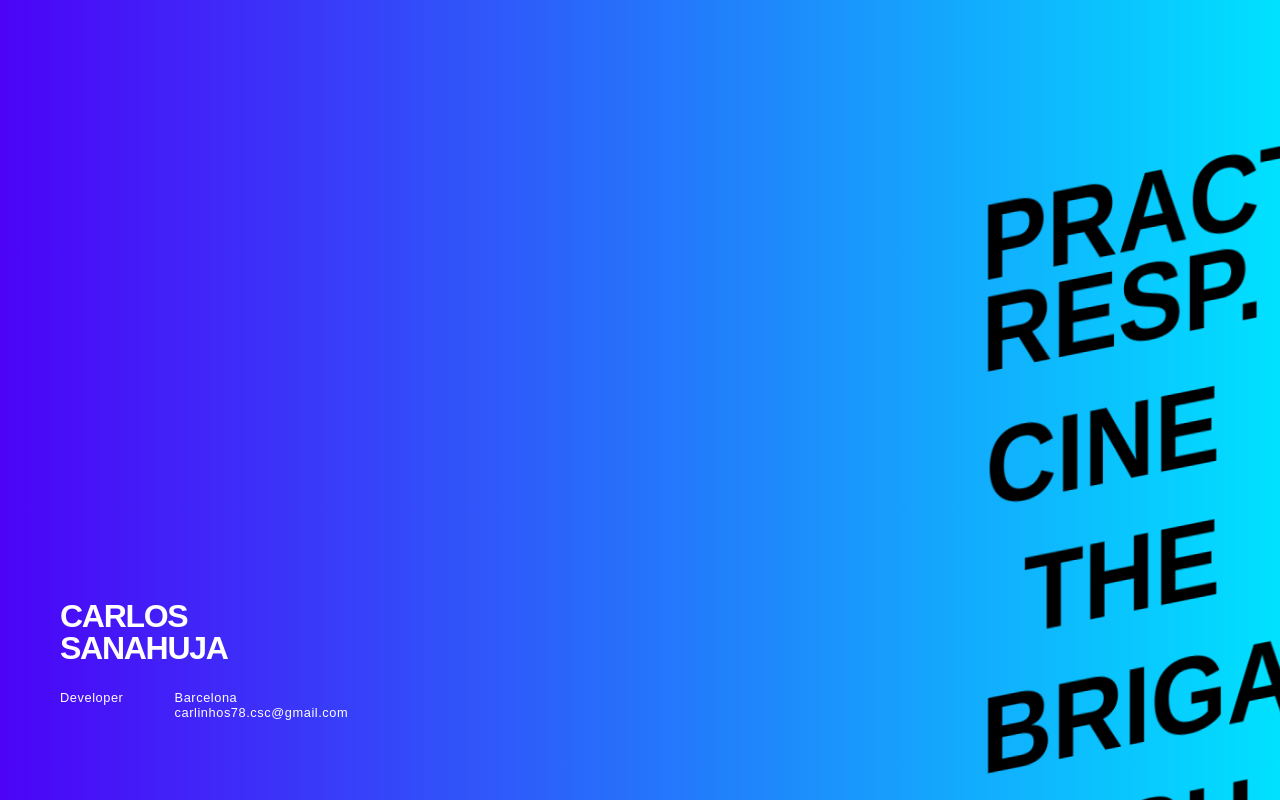
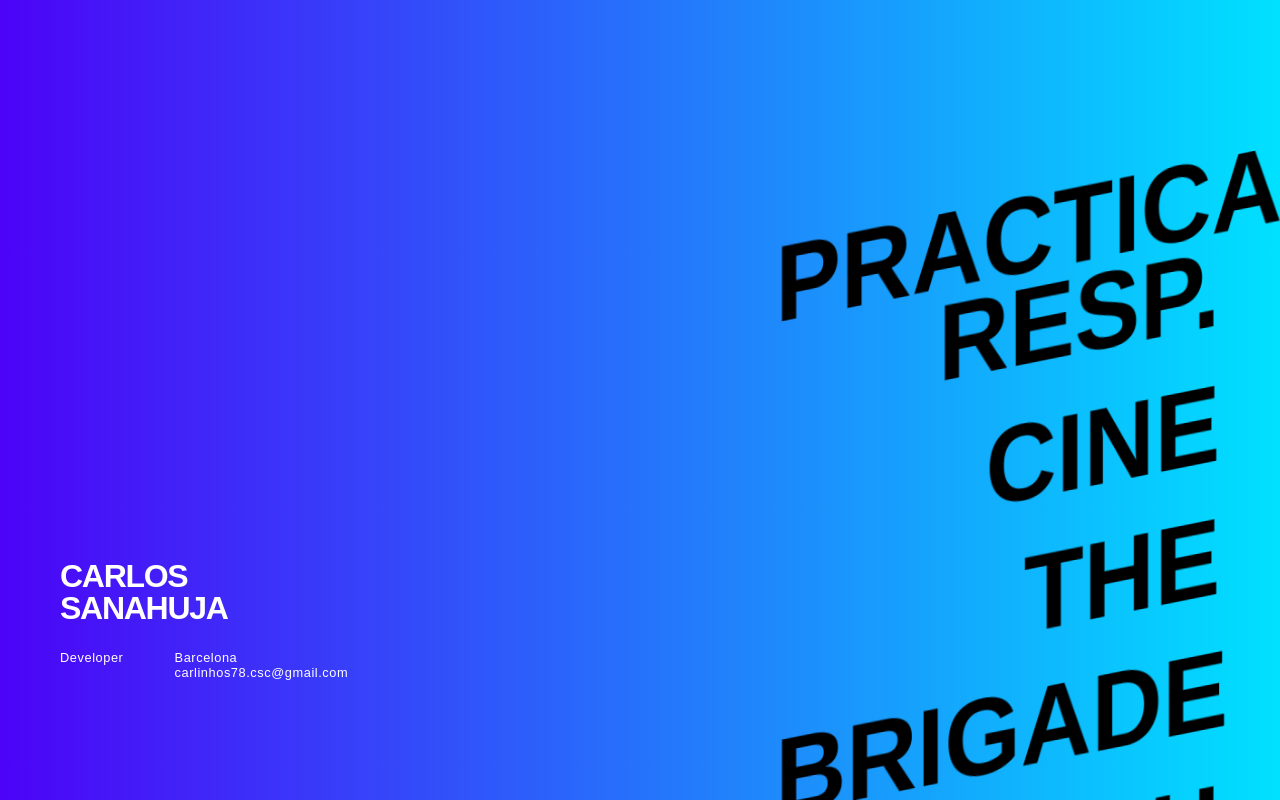
Before and after one commit to CarlesSanahuja/portafolios-Carlos-Sanahuja, a plain HTML site: page index.html in a window 1280 px wide. Drawn offline with Linux system fonts and the light colour scheme.

Commit message:
corrección posiciones de texto

```diff
--- a/styles.css
+++ b/styles.css
@@ -22,7 +22,7 @@ body {
 
 .big-list li {
   text-align: right;
-  padding-left: 300px;
+  padding-left: 10%;
   font-size: 9vw;
   font-weight: 900;
   color: black;
@@ -65,7 +65,7 @@ body {
 /* === Branding esquina inferior izquierda === */
 .corner-info {
   position: fixed;
-  top: 600px;
+  top: 70%;
   left: 60px;
   z-index: 5;
   font-size: 1.1vw;
```
